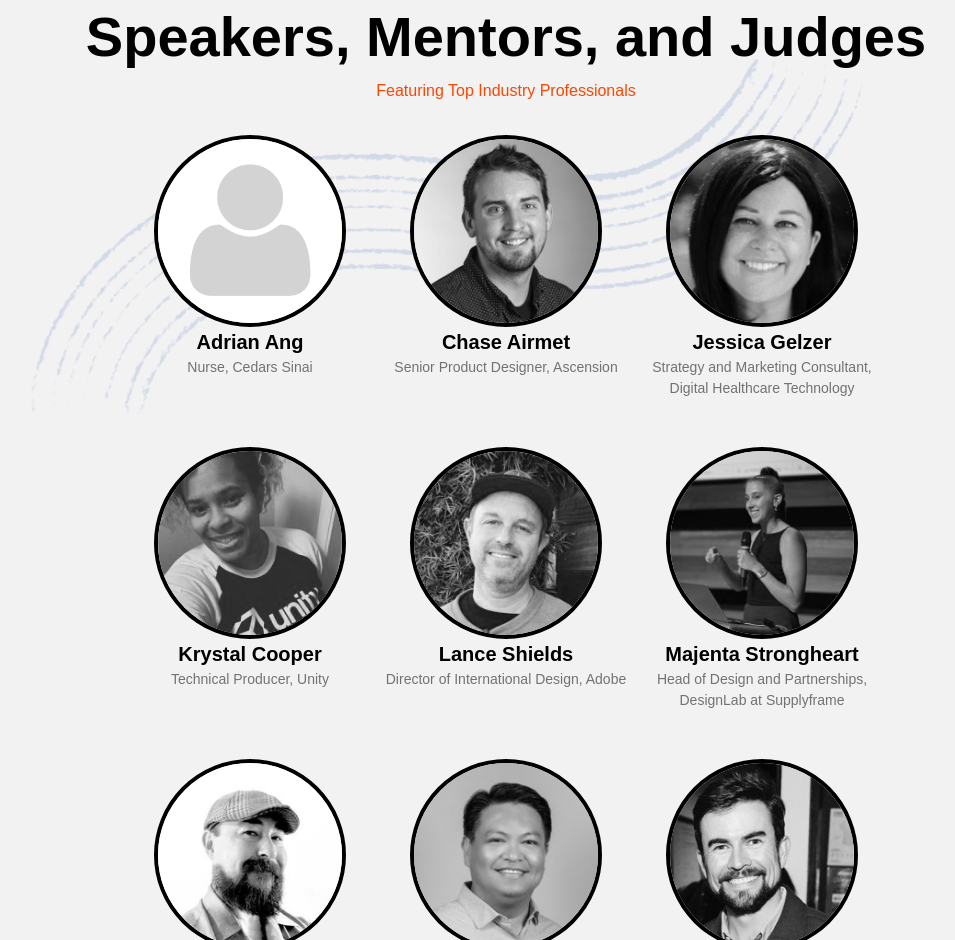
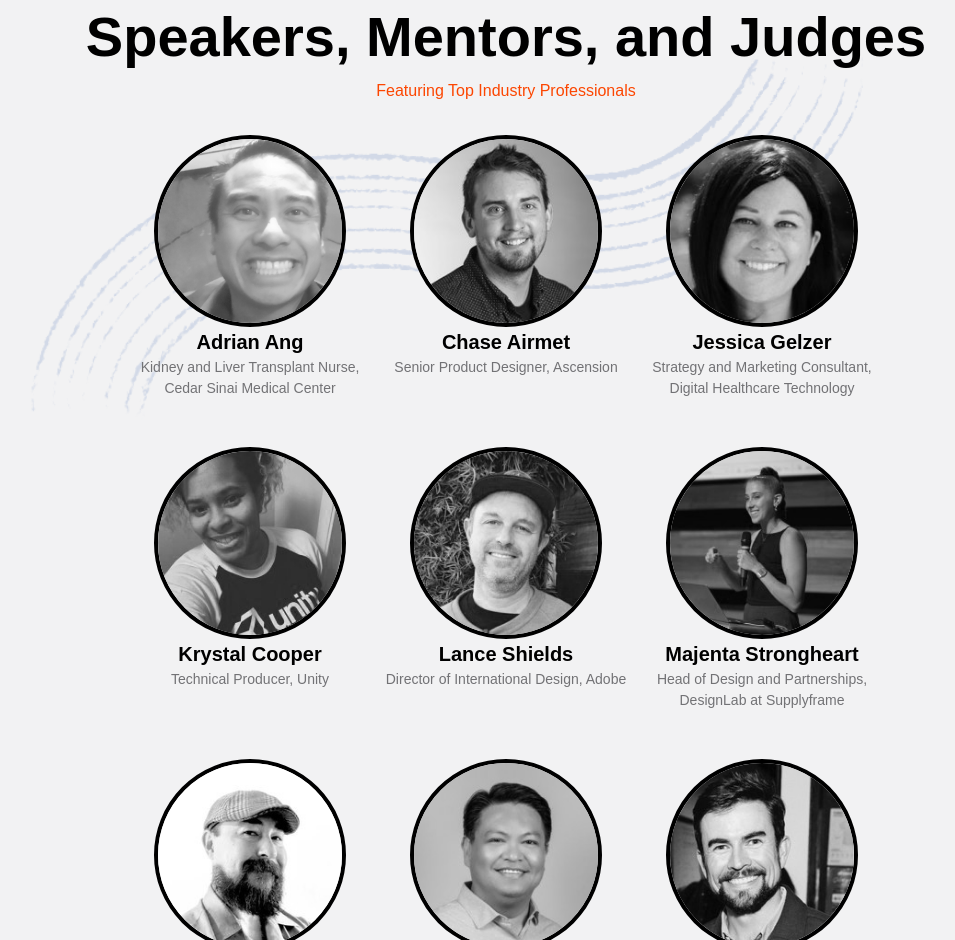
Before and after one commit to trevorgreenleaf/prdc, a Vue app: page / in a window 1280 px wide. Shown: the part 1860-2800 px from the top of the page, without its empty margins (134-1089 px from the left). Built offline with nearby package versions, Linux system fonts and the light colour scheme; a web font is replaced by a local one.

Commit message:
Added Adrians photo and updated their Bio
Made some minor changes to timeline with time range formatting. Added a

```diff
--- a/src/components/FAQ.vue
+++ b/src/components/FAQ.vue
@@ -7,7 +7,7 @@
       <h2 class="font-bold text-5xl">FAQ</h2>
     </div>
 
-    <div class="pt-10 max-w-screen-md mx-auto">
+    <div class="pt-10 max-w-screen-md mx-auto px-4">
       <dl class="">
         <div>
           <div>
--- a/src/components/HeroSection.vue
+++ b/src/components/HeroSection.vue
@@ -2,7 +2,7 @@
   <div>
     <div class="mx-auto px-4 text-center">
         <img class="md:-mt-12 pointer-events-none max-w-screen-md w-full mx-auto" src="/images/hero-bg.png" alt="Image of students working">
-        <p class="font-bold text-orange text-2xl md:-mt-24">May 23-30, 2020 </p>
+        <p class="font-bold text-orange text-2xl md:-mt-24">May 23 - 30, 2020 </p>
         <h1 class=" text-4xl sm:text-5xl md:text-6xl tracking-tight font-bold text-black leading-none ">
           Pandemic Response <br> <span class="text-black">Design Challenge</span>
         </h1>
--- a/src/components/Speakers.vue
+++ b/src/components/Speakers.vue
@@ -10,9 +10,9 @@
 		<div class="w-1/2 md:w-1/3  flex flex-col items-center mb-12 ">
 			<a target="_blank" class="text-center flex flex-col items-center" href="somelink">
 				<div class="rounded-full border-4 border-black w-40 h-40 md:w-48 md:h-48 overflow-hidden">
-					<img src="/images/speakers/default.png" alt="Adrian Ang">
+					<img src="/images/speakers/adrian_a.jpg" alt="Adrian Ang">
 				</div>
-				<p class="font-bold text-xl">Adrian Ang <span class=" text-sm block font-normal text-gray-500">Nurse, Cedars Sinai</span></p>
+				<p class="font-bold text-xl">Adrian Ang <span class=" text-sm block font-normal text-gray-500">Kidney and Liver Transplant Nurse, Cedar Sinai Medical Center</span></p>
 			</a>
 		</div>
 
--- a/src/components/Timeline.vue
+++ b/src/components/Timeline.vue
@@ -7,7 +7,7 @@
   </div>
 
 
-<h3 class="font-bold text-2xl mb-4 mt-12">Saturday, May 23rd, 2020</h3>
+<h3 class="font-bold text-2xl mb-4 mt-12">Saturday, May 23<sup>rd</sup> 2020</h3>
 <table class="table-auto text-left">
   <thead>
     <tr>
@@ -45,7 +45,7 @@
 
 
 
-<h3 class="font-bold text-2xl mb-4 mt-12">Sunday, May 23rd, 2020</h3>
+<h3 class="font-bold text-2xl mb-4 mt-12">Sunday, May 24<sup>th</sup> 2020</h3>
 <table class="table-auto text-left">
   <thead>
     <tr>
@@ -62,7 +62,7 @@
   </tbody>
 </table>
 
-<h3 class="font-bold text-2xl mb-4 mt-12">Monday, May 25th through Friday, May 29th</h3>
+<h3 class="font-bold text-2xl mb-4 mt-12">Monday, May 25<sup>th</sup> through Friday, May 29<sup>th</sup> 2020</h3>
 <table class="table-auto text-left">
   <thead>
     <tr>
@@ -84,7 +84,7 @@
   </tbody>
 </table>
 
-<h3 class="font-bold text-2xl mb-4 mt-12">Saturday, May 30, 2020</h3>
+<h3 class="font-bold text-2xl mb-4 mt-12">Saturday, May 30<sup>th</sup> 2020</h3>
 <p>All presentations need to be submitted immediately after your pitch to be judged.</p>
 <table class="table-auto text-left">
   <thead>
@@ -119,7 +119,7 @@
 <div class="mt-10 max-w-md mx-auto sm:flex sm:justify-center ">
           <div>
             <a target="_blank" href="https://docs.google.com/forms/d/e/1FAIpQLSd6wwjmy4_TjjTXBVSgTOioUiVFoQHVqpY6nfR2rU-dd8a2Yg/viewform" class="w-full flex items-center justify-center px-8 py-3 text-base leading-6 font-bold rounded-full text-white bg-orange hover:bg-orange  md:py-4 md:text-lg md:px-10">
-              Sign up before noon on May 21st
+              Sign up before noon on May 21<sup>st</sup>
             </a>
           </div>
         </div>
```
Also changed, not shown: public/images/speakers/adrian_a.jpg (added).
